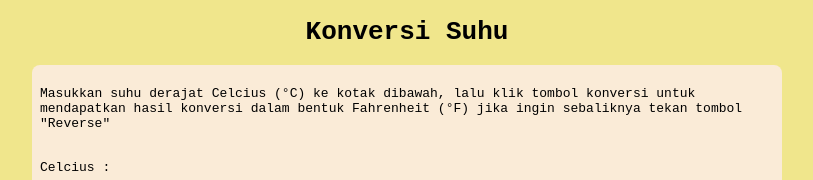
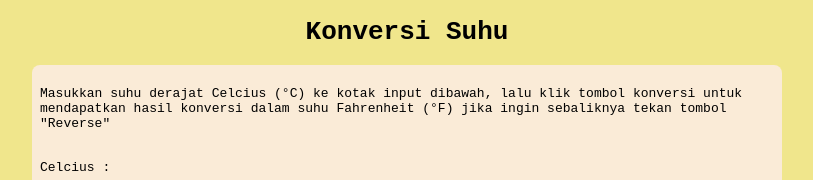
Before and after one commit to revou-fundamental-course/03-feb-25-abidin28, a plain HTML site: page index.html in a window 1280 px wide. Shown: the top 180 px of the page, without its empty margins (233-1046 px from the left). Drawn offline with Linux system fonts and the light colour scheme.

Commit message:
finish project

```diff
--- a/index.html
+++ b/index.html
@@ -19,8 +19,8 @@
     <main>
         <!-- Introduction -->
         <section>
-            <p> Masukkan suhu derajat Celcius (&deg;C) ke kotak dibawah,
-                lalu klik tombol konversi untuk mendapatkan hasil konversi dalam bentuk Fahrenheit (&deg;F) jika ingin sebaliknya tekan tombol "Reverse"</p>
+            <p> Masukkan suhu derajat Celcius (&deg;C) ke kotak input dibawah,
+                lalu klik tombol konversi untuk mendapatkan hasil konversi dalam suhu Fahrenheit (&deg;F) jika ingin sebaliknya tekan tombol "Reverse"</p>
         </section>
 
         <!-- Form Input suhu yang ingin di konversi -->
```
